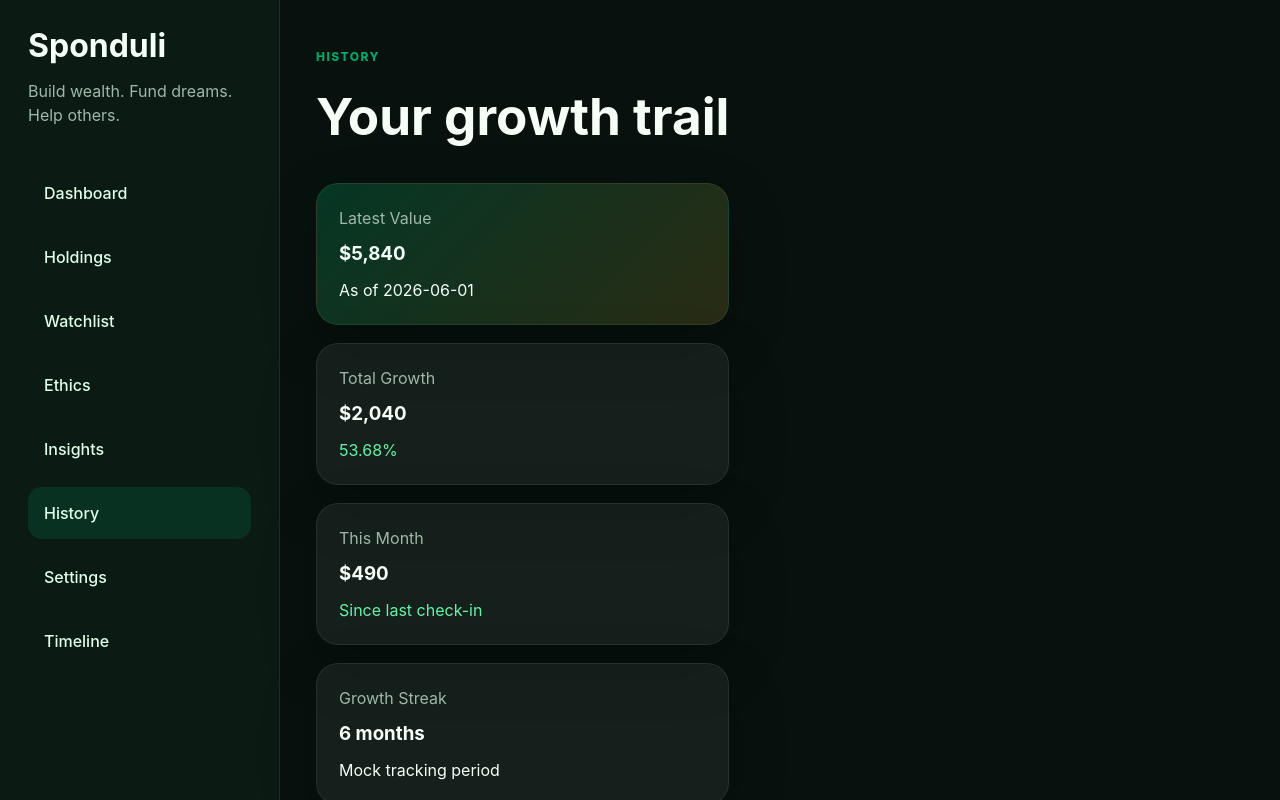
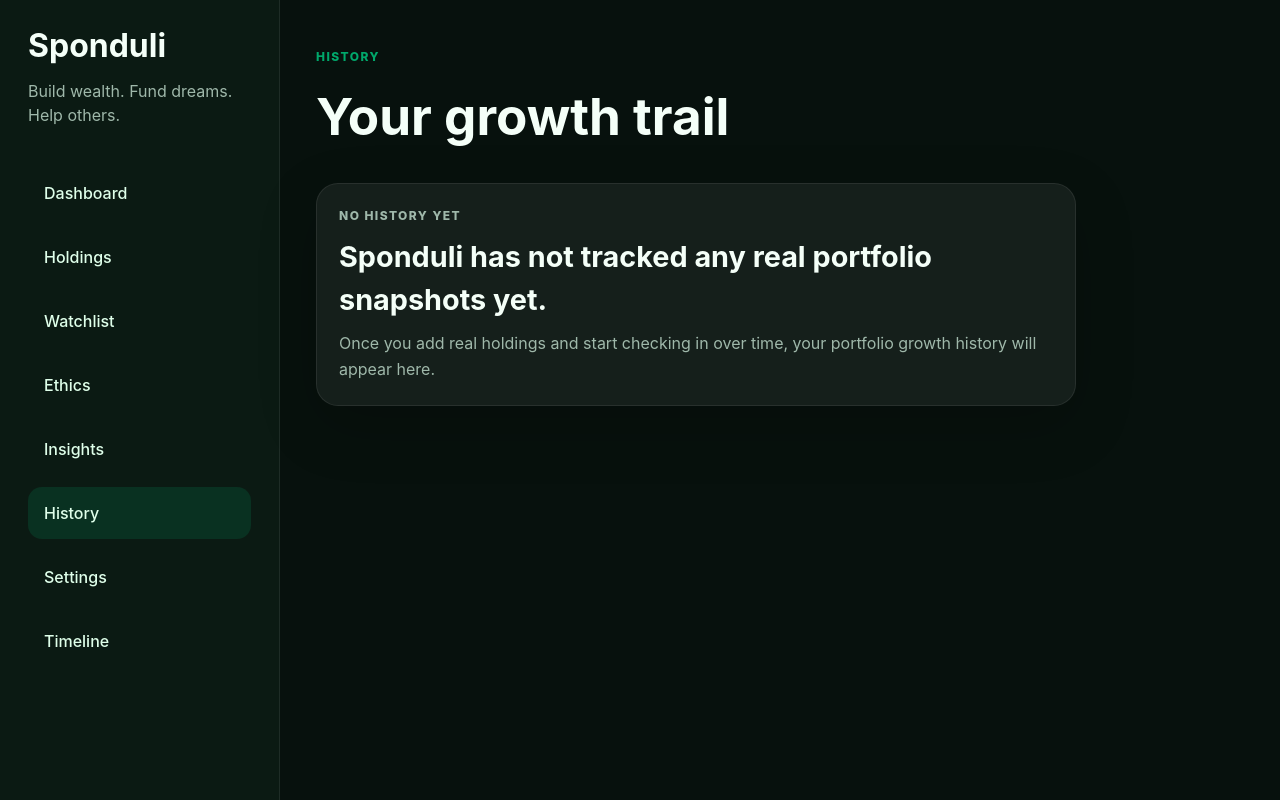
Before and after one commit to rtocastro/sponduli, a React (Vite) app: page /history in a window 1280 px wide. Shown: the top 800 px of the page. Built offline with nearby package versions, Linux system fonts and the light colour scheme; no server answers.

Commit message:
refactored t swap in live data

```diff
--- a/src/App.css
+++ b/src/App.css
@@ -910,6 +910,20 @@ button {
   color: #dfffea;
 }
 
+.empty-state-card {
+  max-width: 760px;
+}
+
+.empty-state-card h3 {
+  margin: 10px 0;
+  font-size: 1.8rem;
+}
+
+.empty-state-card p {
+  color: #9fb8aa;
+  line-height: 1.6;
+}
+
 @media (max-width: 700px) {
   .top-opportunity-header {
     flex-direction: column;
--- a/src/context/PortfolioContext.jsx
+++ b/src/context/PortfolioContext.jsx
@@ -17,7 +17,7 @@ export function PortfolioProvider({ children }) {
             return JSON.parse(savedPortfolio);
         }
 
-        return portfolioData;
+        return [];
     });
 
     useEffect(() => {
--- a/src/data/mockWatchlist.js
+++ b/src/data/mockWatchlist.js
@@ -1,7 +1,7 @@
 const watchlist = [
     {
         id: 1,
-        ticker: "ICLN",
+        ticker: "SPCX",
         name: "iShares Global Clean Energy ETF",
         category: "Long-Term",
         currentPrice: 369,
--- a/src/pages/Ethics.jsx
+++ b/src/pages/Ethics.jsx
@@ -1,20 +1,41 @@
-import { useState } from "react";
-import {
-  ethicalFilters,
-  investmentPhilosophy,
-} from "../data/mockEthics";
+import { useEffect, useState } from "react";
+import { ethicalFilters, investmentPhilosophy } from "../data/mockEthics";
 
 function Ethics() {
-  const [filters, setFilters] = useState(ethicalFilters);
-  const [philosophy, setPhilosophy] = useState(investmentPhilosophy);
-  const [minimumScore, setMinimumScore] = useState(80);
+  const [filters, setFilters] = useState(() => {
+    const saved = localStorage.getItem("sponduli-ethics-filters");
+    return saved ? JSON.parse(saved) : ethicalFilters;
+  });
+
+  const [philosophy, setPhilosophy] = useState(() => {
+    const saved = localStorage.getItem("sponduli-investment-philosophy");
+    return saved ? JSON.parse(saved) : investmentPhilosophy;
+  });
+
+  const [minimumScore, setMinimumScore] = useState(() => {
+    const saved = localStorage.getItem("sponduli-minimum-ethical-score");
+    return saved ? Number(saved) : 80;
+  });
+
+  useEffect(() => {
+    localStorage.setItem("sponduli-ethics-filters", JSON.stringify(filters));
+  }, [filters]);
+
+  useEffect(() => {
+    localStorage.setItem(
+      "sponduli-investment-philosophy",
+      JSON.stringify(philosophy)
+    );
+  }, [philosophy]);
+
+  useEffect(() => {
+    localStorage.setItem("sponduli-minimum-ethical-score", String(minimumScore));
+  }, [minimumScore]);
 
   function toggleFilter(id) {
     setFilters((currentFilters) =>
       currentFilters.map((filter) =>
-        filter.id === id
-          ? { ...filter, enabled: !filter.enabled }
-          : filter
+        filter.id === id ? { ...filter, enabled: !filter.enabled } : filter
       )
     );
   }
--- a/src/pages/History.jsx
+++ b/src/pages/History.jsx
@@ -1,16 +1,47 @@
-import history from "../data/mockHistory";
+import { useEffect, useState } from "react";
 
 function History() {
+  const [history, setHistory] = useState(() => {
+    const saved = localStorage.getItem("sponduli-history");
+    return saved ? JSON.parse(saved) : [];
+  });
+
+  useEffect(() => {
+    localStorage.setItem("sponduli-history", JSON.stringify(history));
+  }, [history]);
+
+  if (history.length === 0) {
+    return (
+      <section className="page-section">
+        <div className="dashboard-header">
+          <div>
+            <p className="eyebrow">History</p>
+            <h2>Your growth trail</h2>
+          </div>
+        </div>
+
+        <article className="card empty-state-card">
+          <p className="eyebrow">No history yet</p>
+          <h3>Sponduli has not tracked any real portfolio snapshots yet.</h3>
+          <p>
+            Once you add real holdings and start checking in over time, your
+            portfolio growth history will appear here.
+          </p>
+        </article>
+      </section>
+    );
+  }
+
   const firstEntry = history[0];
   const latestEntry = history[history.length - 1];
 
   const totalGrowth = latestEntry.portfolioValue - firstEntry.portfolioValue;
-  const totalGrowthPercent =
-    (totalGrowth / firstEntry.portfolioValue) * 100;
+  const totalGrowthPercent = (totalGrowth / firstEntry.portfolioValue) * 100;
 
   const previousEntry = history[history.length - 2];
-  const monthlyGrowth =
-    latestEntry.portfolioValue - previousEntry.portfolioValue;
+  const monthlyGrowth = previousEntry
+    ? latestEntry.portfolioValue - previousEntry.portfolioValue
+    : 0;
 
   return (
     <section className="page-section">
@@ -31,13 +62,13 @@ function History() {
         <article className="card">
           <p>Total Growth</p>
           <h3>${totalGrowth.toLocaleString()}</h3>
-          <span className="positive">
+          <span className={totalGrowth >= 0 ? "positive" : "negative"}>
             {totalGrowthPercent.toFixed(2)}%
           </span>
         </article>
 
         <article className="card">
-          <p>This Month</p>
+          <p>Last Change</p>
           <h3>${monthlyGrowth.toLocaleString()}</h3>
           <span className={monthlyGrowth >= 0 ? "positive" : "negative"}>
             Since last check-in
@@ -45,9 +76,9 @@ function History() {
         </article>
 
         <article className="card">
-          <p>Growth Streak</p>
-          <h3>{history.length} months</h3>
-          <span>Mock tracking period</span>
+          <p>Snapshots</p>
+          <h3>{history.length}</h3>
+          <span>Real tracking entries</span>
         </article>
       </div>
 
```
